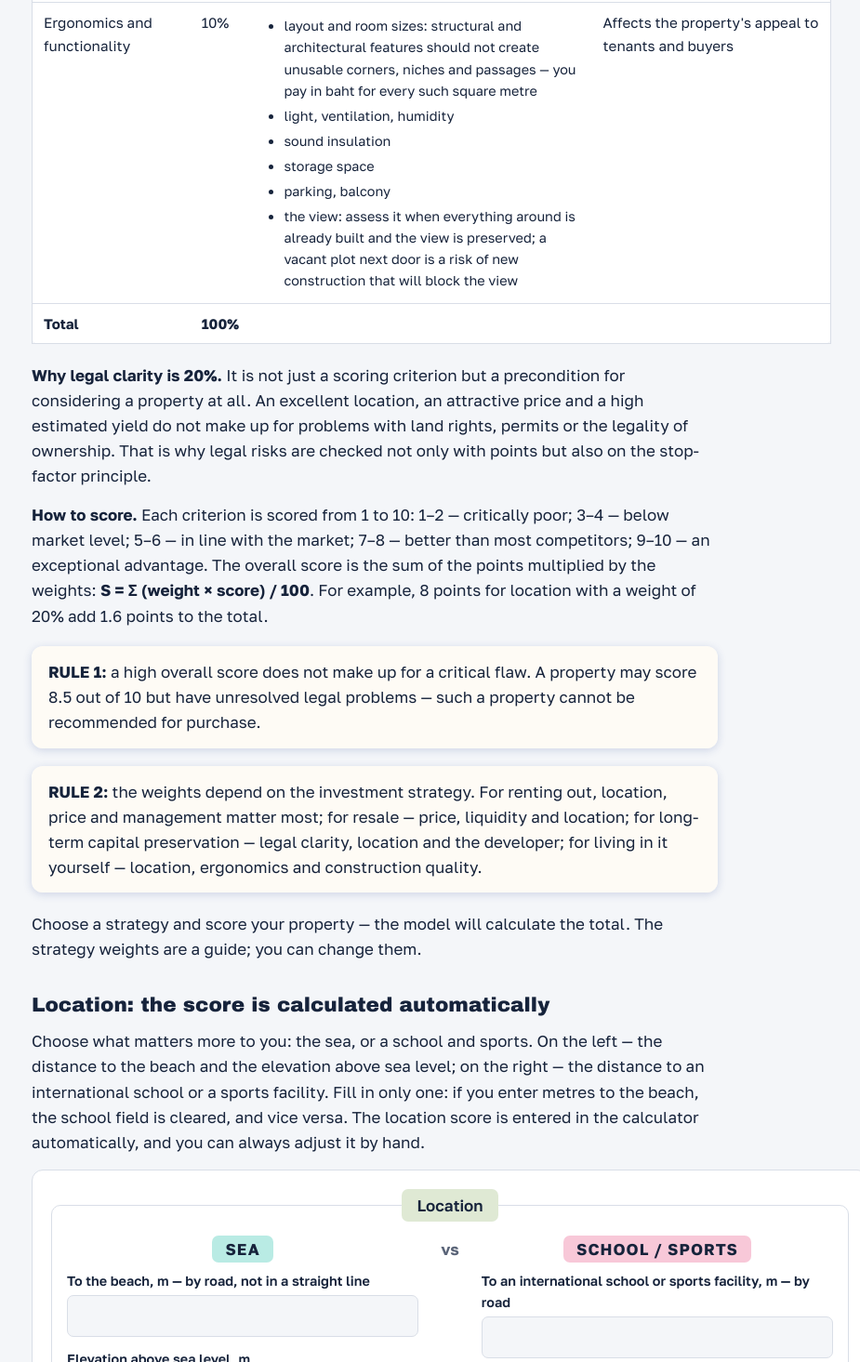
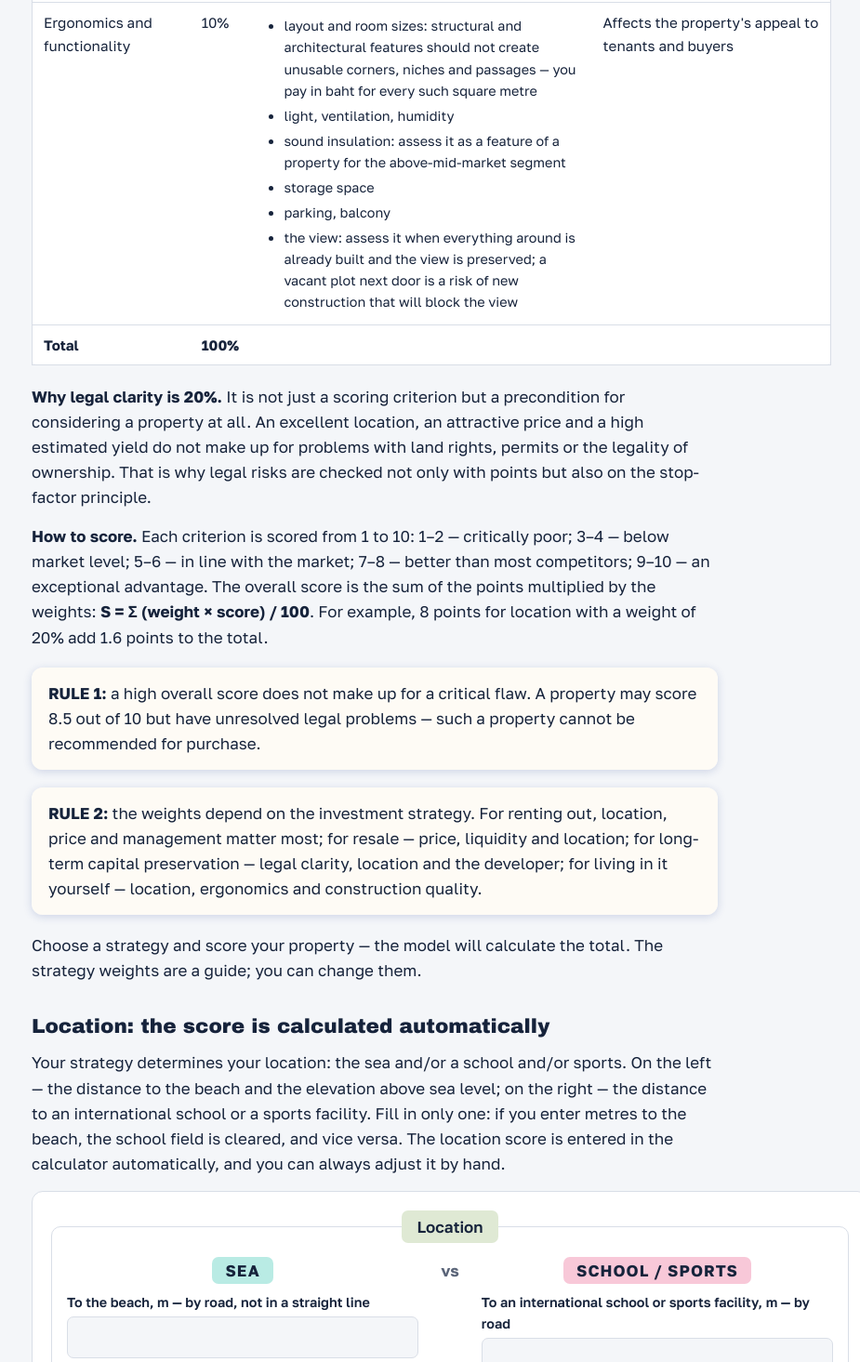
Before and after one commit to linaleelina/mythaiview, a plain HTML site: page en/score/index.html in a window 1280 px wide. Shown: the part 2639-4104 px from the top of the page at 93% size, without its empty margins (86-1011 px from the left). Drawn offline with Linux system fonts and the light colour scheme; a web font is replaced by a local one.

Commit message:
Add files via upload

```diff
--- a/en/score/index.html
+++ b/en/score/index.html
@@ -284,7 +284,7 @@ footer{border-top:1px solid var(--line);background:var(--card)}
       <tr><td>Legal clarity</td><td>20%</td><td><ul style="margin:0;padding-left:1.1rem;font-size:.9rem"><li>land title: Chanote or other</li><li>the basis on which the Chanote was issued: which document it was converted from and whether there is a risk of revocation — for example, if the plot is on forest land, a hillside or near the shoreline</li><li>form of ownership: freehold in the foreign quota or leasehold</li><li>building permit and EIA</li><li>condominium registration</li><li>mortgages and other encumbrances</li><li>the contract: deadlines, penalties, guarantees, promises in writing</li></ul></td><td>Protects ownership rights and the capital invested</td></tr>
       <tr><td>Management and maintenance</td><td>10%</td><td><ul style="margin:0;padding-left:1.1rem;font-size:.9rem"><li>hotel operator: an international brand or a local company, how many years it has operated in Phuket</li><li>the operator agreement: the owner's share of revenue, the term, whether it can be terminated</li><li>actual occupancy and average nightly rate at the operator's other properties, not the promised figures</li><li>operator fees: base fee, brand and marketing fees, the furniture and equipment replacement reserve</li><li>common area fee, ฿ per m² per month</li><li>the management company's commission on rental income</li><li>sinking fund and condominium juristic person reporting</li><li>owner reviews of management</li><li>whether the management company can be replaced</li><li>electricity and air conditioning costs: a glass façade and west-facing windows mean more heat from the sun and higher air conditioning bills</li></ul></td><td>Determine operating costs, quality of operation and actual yield</td></tr>
       <tr><td>Liquidity</td><td>10%</td><td><ul style="margin:0;padding-left:1.1rem;font-size:.9rem"><li>segment: the lower the price, the wider the sales funnel; the higher the price, the fewer buyers</li><li>a well-known hotel brand supports demand on resale; if the operator leaves, the property loses value</li><li>how quickly similar properties sell</li><li>how many comparable properties are on sale now</li><li>whether there is free foreign quota for resale</li><li>who will be the buyer when you exit</li><li>whether the developer allows resale (assignment) before completion and on what terms</li></ul></td><td>Determines whether and at what cost you can exit the investment</td></tr>
-      <tr><td>Ergonomics and functionality</td><td>10%</td><td><ul style="margin:0;padding-left:1.1rem;font-size:.9rem"><li>layout and room sizes: structural and architectural features should not create unusable corners, niches and passages — you pay in baht for every such square metre</li><li>light, ventilation, humidity</li><li>sound insulation</li><li>storage space</li><li>parking, balcony</li><li>the view: assess it when everything around is already built and the view is preserved; a vacant plot next door is a risk of new construction that will block the view</li></ul></td><td>Affects the property's appeal to tenants and buyers</td></tr>
+      <tr><td>Ergonomics and functionality</td><td>10%</td><td><ul style="margin:0;padding-left:1.1rem;font-size:.9rem"><li>layout and room sizes: structural and architectural features should not create unusable corners, niches and passages — you pay in baht for every such square metre</li><li>light, ventilation, humidity</li><li>sound insulation: assess it as a feature of a property for the above-mid-market segment</li><li>storage space</li><li>parking, balcony</li><li>the view: assess it when everything around is already built and the view is preserved; a vacant plot next door is a risk of new construction that will block the view</li></ul></td><td>Affects the property's appeal to tenants and buyers</td></tr>
       <tr><td><b>Total</b></td><td><b>100%</b></td><td></td><td></td></tr>
     </tbody>
   </table></div>
@@ -297,7 +297,7 @@ footer{border-top:1px solid var(--line);background:var(--card)}
   </div>
   <div class="prose">
   <h2 id="score-data">Location: the score is calculated automatically</h2>
-  <p>Choose what matters more to you: the sea, or a school and sports. On the left — the distance to the beach and the elevation above sea level; on the right — the distance to an international school or a sports facility. Fill in only one: if you enter metres to the beach, the school field is cleared, and vice versa. The location score is entered in the calculator automatically, and you can always adjust it by hand.</p>
+  <p>Your strategy determines your location: the sea and/or a school and/or sports. On the left — the distance to the beach and the elevation above sea level; on the right — the distance to an international school or a sports facility. Fill in only one: if you enter metres to the beach, the school field is cleared, and vice versa. The location score is entered in the calculator automatically, and you can always adjust it by hand.</p>
   </div>
   <style>.sd-g select,.sd-g input:not([type=checkbox]){width:100%;box-sizing:border-box}.sd-g{min-width:0;border:0;border-radius:10px;background:color-mix(in srgb,var(--c) 45%,transparent);padding:10px 12px 4px;margin:0 0 12px}.sd-g legend{background:var(--c);border-radius:7px;padding:4px 10px;font-weight:600}.sd-out{font-size:.92rem;margin:-4px 0 8px;min-height:1px}@media(max-width:640px){.sd-vs{grid-template-columns:1fr!important}.sd-vs>div:nth-child(2){text-align:center;padding:4px 0 10px!important}}</style>
   <div class="calc" id="sd">
```
